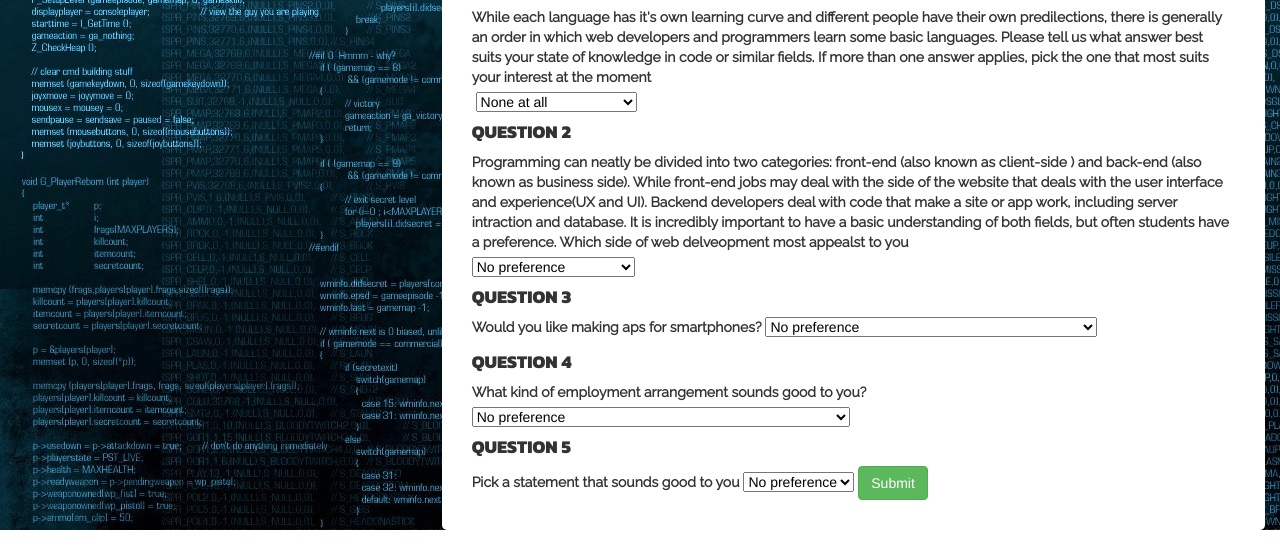
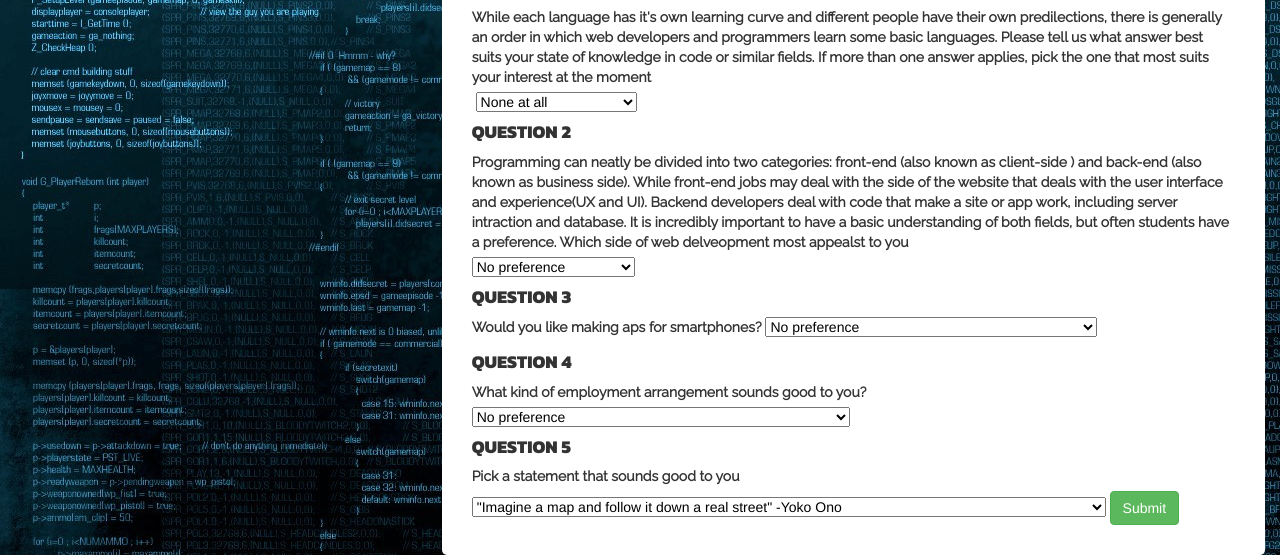
Before and after one commit to cmartinez84/quiz, a plain HTML site: page index.html in a window 1280 px wide. Shown: the part 381-936 px from the top of the page. Before the commit the page ends 911 px from the top, so only its background shows below. Drawn offline with Linux system fonts and the light colour scheme.

Commit message:
add the last question on quiz and  a README.md

```diff
--- a/index.html
+++ b/index.html
@@ -71,12 +71,12 @@
             <h4>Question 5</h4>
             <label for="question5">Pick a statement that sounds good to you</label>
             <select id="question5" class="" >
-              <option value="1">No preference </option>
-              <option value="2">1 </option>
-              <option value="2"> 2</option>
-              <option value="3"> 3</option>
-              <option value="4"> 4</option>
-              <option value="5"> 5 </option>
+              <option value="1">"Imagine a map and follow it down a real street" -Yoko Ono </option>
+              <option value="2"> "Learn the rules like a pro, so you can break them like an artist" -Pablo Picasso </option>
+              <option value="2"> "You can't use up creativity. The more you use, the more you have" -Maya Angelou 2</option>
+              <option value="3"> "I force myself to contradict myself in order to avoid conforming to my own taste" -Marcel Duchamp</option>
+              <option value="4">"I love classic beauty. It’s an idea of beauty with no standard" -Karl Lagerfield 4</option>
+              <option value="5"> "Art transcends its limitations only by staying within them" -FLannery O'connor </option>
             </select>
             <button id="submitButton" class="btn btn-success" type="button" name="button" data-toggle="modal" data-target="#myModal">Submit</button>
           </form>
--- a/js/script.js
+++ b/js/script.js
@@ -163,7 +163,17 @@ $(function(){
  console.log(results);
  var highestScore = Math.max(...results) //determines highest score
 //uses the name from language array to determine which elements to display
-  var languageNames = ["Php", "Css", "Csharp", "Java", "Ruby"]
+  var languageNames = ["Php", "Css", "Csharp", "Java", "Ruby"];
+// more than one language? ideally give one result, picked at random
+  // var min = 1;
+  // var max = 2;
+  // var random = Math.floor(Math.random() * (max - min + 1)) + min;
+  // var languageName = languageNames[random];
+  // console.log(random);
+  // $("#result"+ languageName).show();
+
+
+// for multiple display results...may come back to this and append "OR" statemnts to display multipe results
   $(results).each(function(i){
     if(results[i] === highestScore){
       $("#result"+ languageNames[i]).show();
```
Also changed, not shown: 1 other file.
